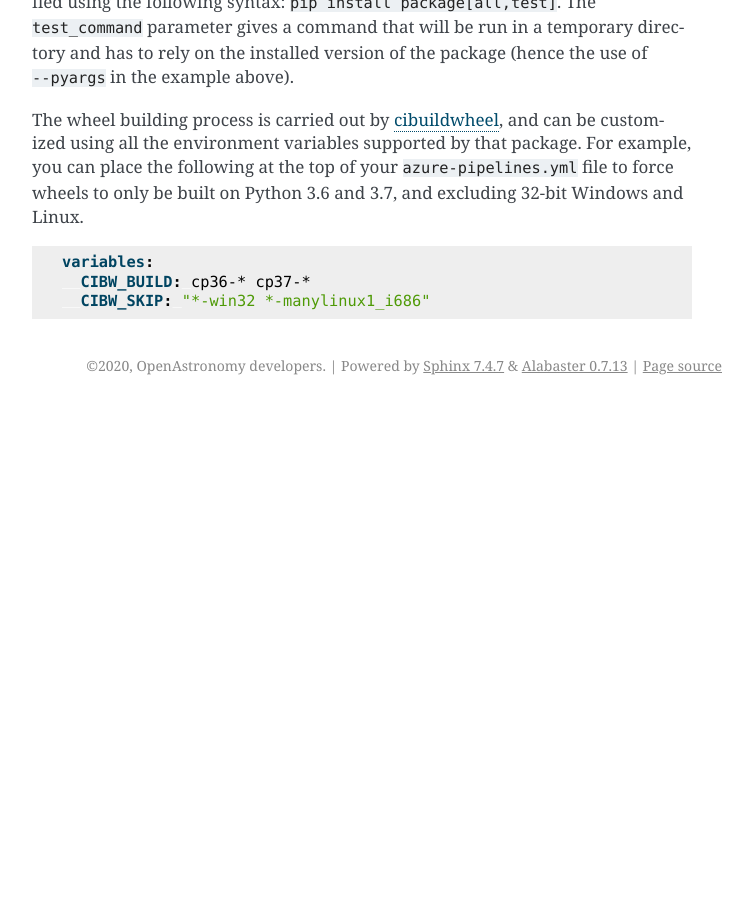
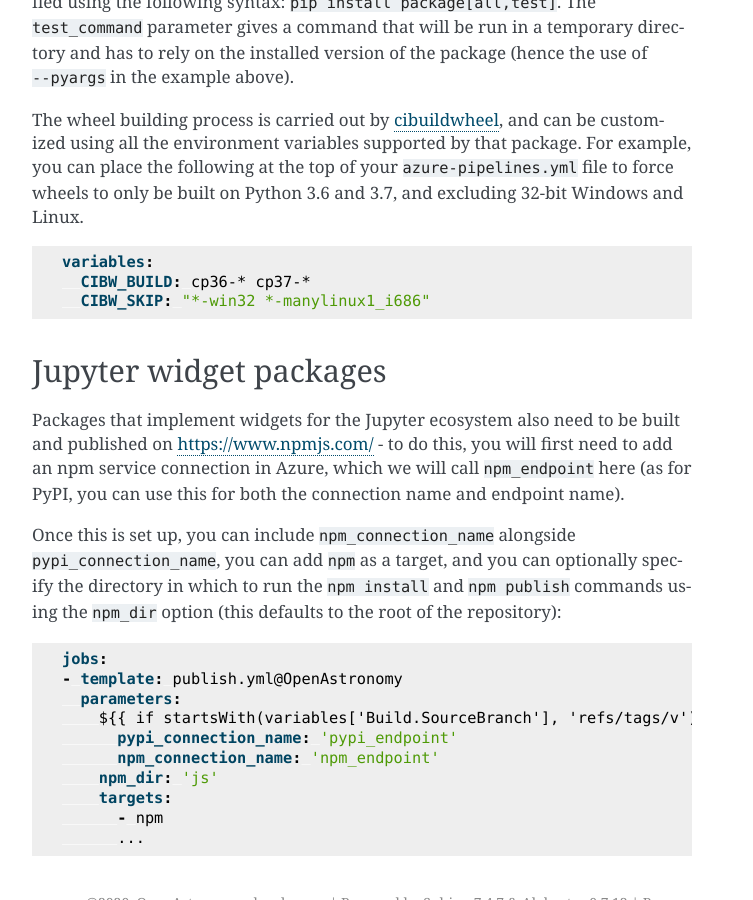
Before and after one commit to OpenAstronomy/azure-pipelines-templates, a Sphinx documentation site: the page built from docs/publish.rst, in a window 1280 px wide and 900 px high, scrolled down 2375 px. Shown: the whole window, without its empty margins (388-1141 px from the left). Built offline with Sphinx 7.4.7, drawn with Linux system fonts in a browser that asks for light colours; before the commit the page ends 2780 px from its top, so only the background shows below that; some of the changed text lies outside the part shown.

Commit message:
Added docs for npm

```diff
--- a/docs/publish.rst
+++ b/docs/publish.rst
@@ -111,3 +111,29 @@ be built on Python 3.6 and 3.7, and excluding 32-bit Windows and Linux.
     variables:
       CIBW_BUILD: cp36-* cp37-*
       CIBW_SKIP: "*-win32 *-manylinux1_i686"
+
+Jupyter widget packages
+-----------------------
+
+Packages that implement widgets for the Jupyter ecosystem also need to be built
+and published on https://www.npmjs.com/ - to do this, you will first need to add
+an npm service connection in Azure, which we will call ``npm_endpoint`` here (as
+for PyPI, you can use this for both the connection name and endpoint name).
+
+Once this is set up, you can include ``npm_connection_name`` alongside
+``pypi_connection_name``, you can add ``npm`` as a target, and you can optionally
+specify the directory in which to run the ``npm install`` and ``npm publish``
+commands using the ``npm_dir`` option (this defaults to the root of the repository):
+
+.. code:: yaml
+
+    jobs:
+    - template: publish.yml@OpenAstronomy
+      parameters:
+        ${{ if startsWith(variables['Build.SourceBranch'], 'refs/tags/v') }}:
+          pypi_connection_name: 'pypi_endpoint'
+          npm_connection_name: 'npm_endpoint'
+        npm_dir: 'js'
+        targets:
+          - npm
+          ...
```
